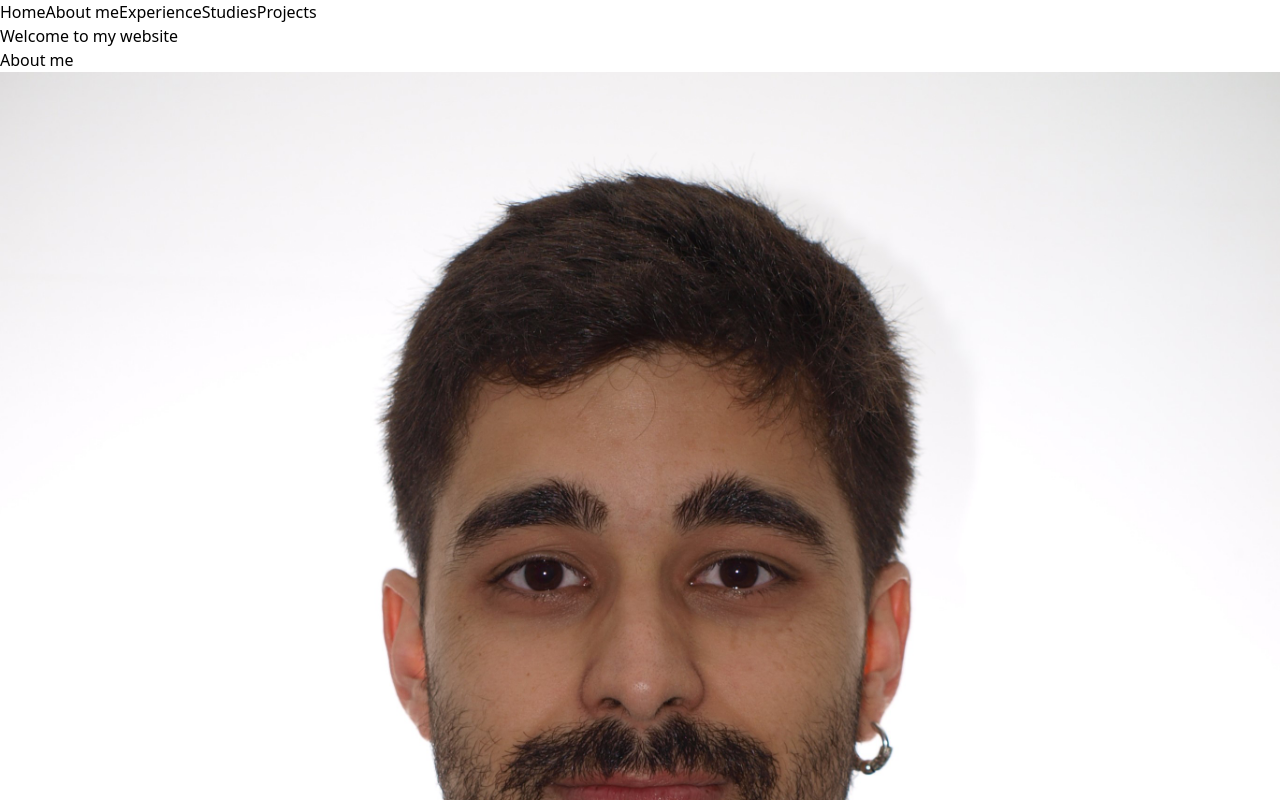
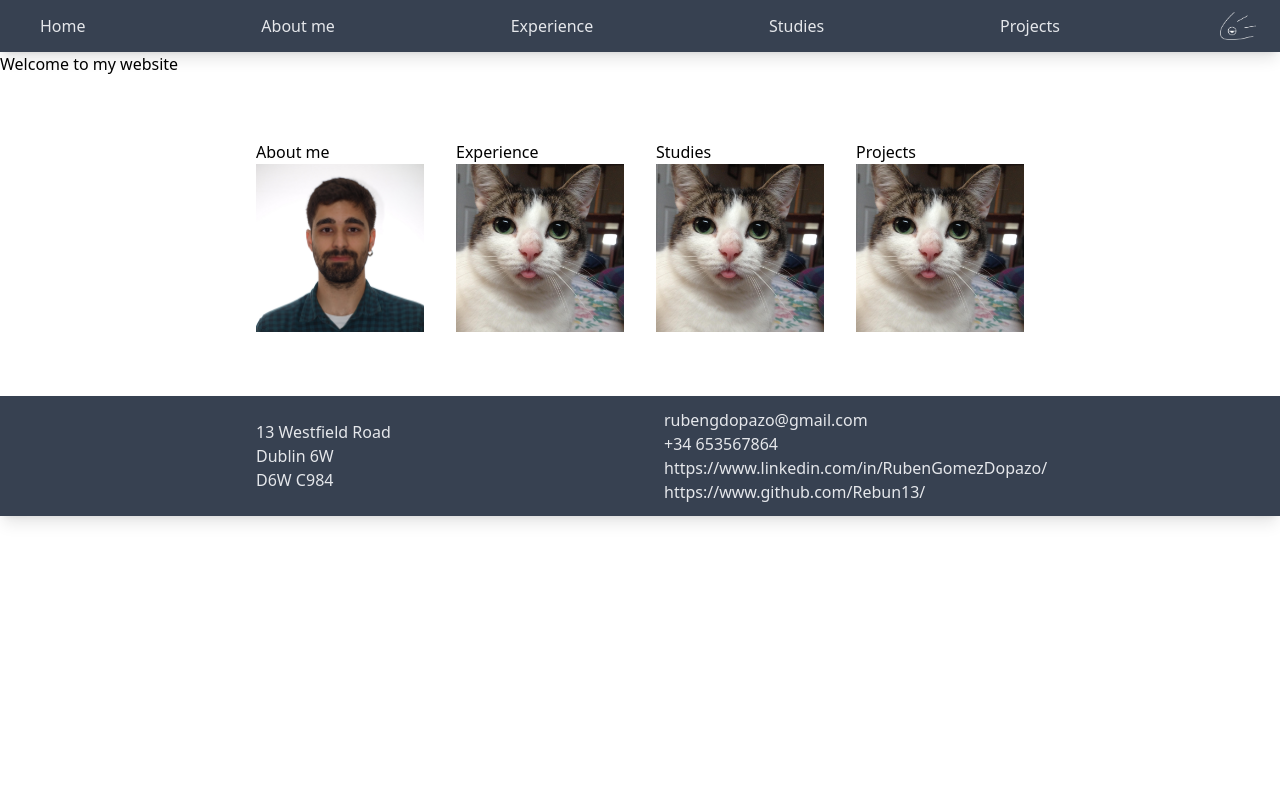
Before and after one commit to Rebun13/personal_web, a Vue app: page / in a window 1280 px wide. Shown: the top 800 px of the page. Built offline with nearby package versions, Linux system fonts and the light colour scheme; the HTML template or start-up script is replaced by a standard one.

Commit message:
Added footer and minor corrections Now the footer is attached to App.vue. Ruben Gomez Dopazo

```diff
--- a/src/App.vue
+++ b/src/App.vue
@@ -1,16 +1,44 @@
 <script setup>
 import { RouterLink, RouterView } from "vue-router";
+import FooterBar from "./components/FooterBar.vue";
 </script>
 
 <template>
-  <div id="nav">
-    <RouterLink to="/">Home</RouterLink>
-    <RouterLink to="/aboutMe">About me</RouterLink>
-    <RouterLink to="/experience">Experience</RouterLink>
-    <RouterLink to="/studies">Studies</RouterLink>
-    <RouterLink to="/projects">Projects</RouterLink>
+  <div
+    id="nav"
+    class="relative w-full flex flex-wrap items-center justify-between py-3 bg-gray-700 text-gray-200 shadow-lg"
+  >
+    <div class="w-full flex flex-wrap items-center justify-between px-6 h-7">
+      <RouterLink class="display: inline-block px-4 hover:text-teal-400" to="/"
+        >Home</RouterLink
+      >
+      <RouterLink
+        class="display: inline-block px-4 hover:text-teal-400"
+        to="/aboutMe"
+        >About me</RouterLink
+      >
+      <RouterLink
+        class="display: inline-block px-4 hover:text-teal-400"
+        to="/experience"
+        >Experience</RouterLink
+      >
+      <RouterLink
+        class="display: inline-block px-4 hover:text-teal-400"
+        to="/studies"
+        >Studies</RouterLink
+      >
+      <RouterLink
+        class="display: inline-block px-4 hover:text-teal-400"
+        to="/projects"
+        >Projects</RouterLink
+      >
+      <img class="h-full" src="/images/logo1-white.png" alt="logo" />
+    </div>
   </div>
   <div class="container">
     <RouterView></RouterView>
   </div>
+  <div id="footer">
+    <FooterBar />
+  </div>
 </template>
--- a/src/components/Footer.vue
+++ b/src/components/FooterBar.vue
@@ -2,7 +2,8 @@
 
 <template>
   <footer
-    class="relative w-full flex flex-wrap items-center justify-between py-3 bg-gray-700 text-gray-200 shadow-lg mt-16">
+    class="relative w-full flex flex-wrap items-center justify-between py-3 bg-gray-700 text-gray-200 shadow-lg mt-16"
+  >
     <div class="grid grid-cols-2 gap-12 items-center w-3/5 mx-auto">
       <div id="footer-column-1">
         <ul>
--- a/src/components/NavBar.vue
+++ b/src/components/NavBar.vue
@@ -10,7 +10,7 @@ defineProps({
 </script>
 
 <template>
-  <nav class="relative w-full flex flex-wrap items-center justify-between py-3 bg-gray-700 text-gray-200 shadow-lg">
+  <nav class="relative w-full flex flex-wrap py-3 bg-gray-700 text-gray-200 shadow-lg">
     <div class="w-full flex flex-wrap items-center justify-between px-6 h-7">
       <ul>
         <li id="navMe" class="display: inline-block px-4 hover:text-teal-400 text-lime-400"><a href="index.html">About
--- a/src/data.json
+++ b/src/data.json
@@ -25,7 +25,7 @@
         "Everything I have studied until now"
     },
     {
-      "name": "Prjects",
+      "name": "Projects",
       "slug": "projects",
       "image": "holder.jpeg",
       "id": 4,
--- a/src/router/index.js
+++ b/src/router/index.js
@@ -8,7 +8,7 @@ const routes = [
     component: HomeView,
   },
   {
-    path: "/",
+    path: "/aboutMe",
     name: "AboutMe",
     component: () =>
       import(/* webpackChunkName: "AboutMe" */ "@/views/AboutMeView.vue"),
--- a/src/views/AboutMeView.vue
+++ b/src/views/AboutMeView.vue
@@ -3,11 +3,11 @@
 <template>
   <div id="about-me" class="lg:w-3/5 mx-auto mt-16 md:w-full">
     <div
-      id="content-1"
+      id="about-me-1"
       class="mb-16 grid grid-cols-2 gap-0 items-center bg-gray-700 shadow-lg"
     >
       <div id="c1-profile_picture-container">
-        <img :src="'/images/profile.JPG'" alt="profile_picture" />
+        <img :src="'/images/profile.jpeg'" alt="profile_picture" />
       </div>
       <div id="c1-text-container" class="mx-6 py-8 text-gray-200">
         <div id="x1-text-title" class="mb-8">
@@ -30,7 +30,7 @@
         </p>
       </div>
     </div>
-    <div id="content-2" class="bg-gray-700 p-16 shadow-lg">
+    <div id="about-me-2" class="bg-gray-700 p-16 shadow-lg">
       <div id="c2-row1" class="grid grid-cols-2 gap-12 items-center mb-16">
         <div id="c2-r1-img-container">
           <img src="/images/Carrilana-2.png" alt="carrilanas" />
--- a/src/views/ExperienceView.vue
+++ b/src/views/ExperienceView.vue
@@ -1,10 +1,10 @@
 <script setup></script>
 
 <template>
-  <div id="experience" class="lg:w-3/5 mx-auto mt-16 md:w-full shadow-lg">
+  <div id="experience" class="lg:w-3/5 mx-auto mt-16 md:w-fullg">
     <div
       id="experience-1"
-      class="mb-16 grid grid-cols-2 gap-0 items-center bg-gray-700"
+      class="mb-16 grid grid-cols-2 gap-0 items-center bg-gray-700 shadow-l"
     >
       <div id="e1-profile_picture-container" class="mx-auto">
         <img src="/images/holder.jpeg" alt="profile_picture" />
@@ -25,7 +25,7 @@
     </div>
     <div
       id="experience-2"
-      class="mb-16 grid grid-cols-2 gap-0 items-center bg-gray-700"
+      class="mb-16 grid grid-cols-2 gap-0 items-center bg-gray-700 shadow-l"
     >
       <div id="e2-text-container" class="mx-6 py-8 text-gray-200">
         <div id="e2-text-title" class="mb-8">
@@ -44,7 +44,7 @@
     </div>
     <div
       id="experience-3"
-      class="mb-16 grid grid-cols-2 gap-0 items-center bg-gray-700"
+      class="mb-16 grid grid-cols-2 gap-0 items-center bg-gray-700 shadow-l"
     >
       <div id="e3-profile_picture-container" class="mx-auto px-8">
         <img src="/images/ctag.png" alt="ctag logo" />
--- a/src/views/HomeView.vue
+++ b/src/views/HomeView.vue
@@ -1,7 +1,8 @@
 <template>
   <div class="home">
     <h1>Welcome to my website</h1>
-    <div class="links">
+    <div class="lg:w-3/5 mx-auto mt-16 md:w-full">
+      <div class="grid grid-cols-4 gap-8 items-center">
         <RouterLink
           v-for="section in sections"
           :key="section.id"
@@ -10,6 +11,7 @@
           <h1>{{ section.name }}</h1>
           <img :src="`/images/${section.image}`" :alt="section.name" />
         </RouterLink>
+      </div>
     </div>
   </div>
 </template>
```
Lines whose indentation alone changed are shown as unchanged.
